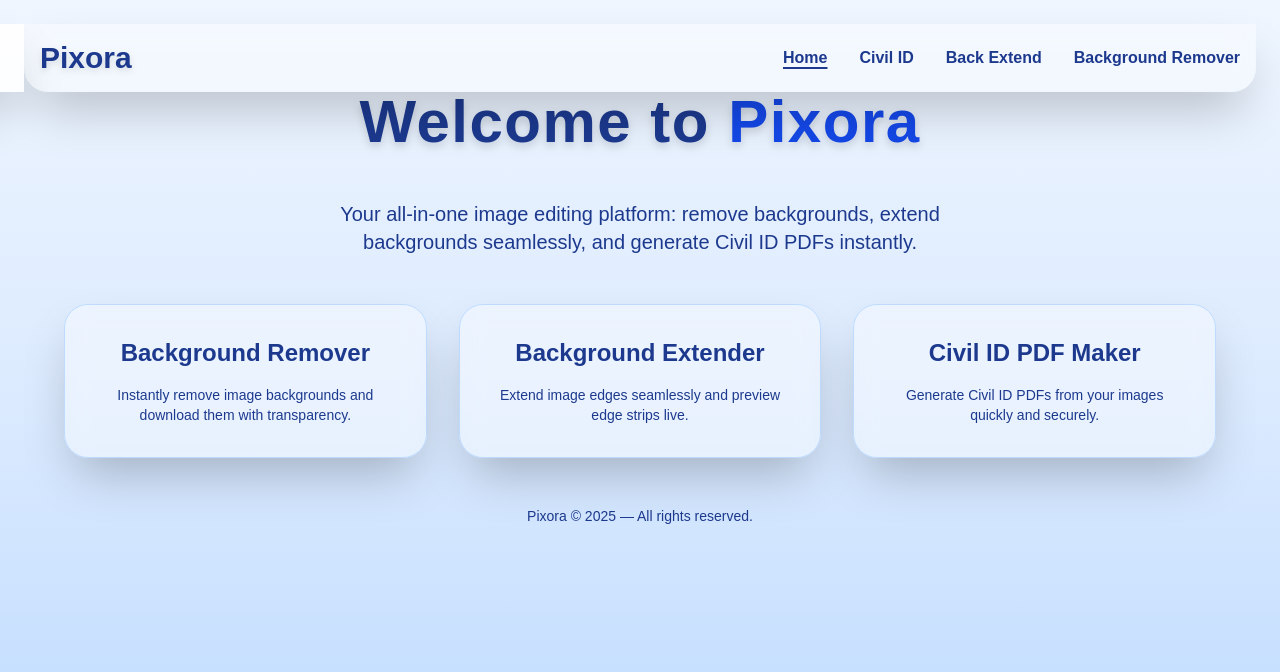
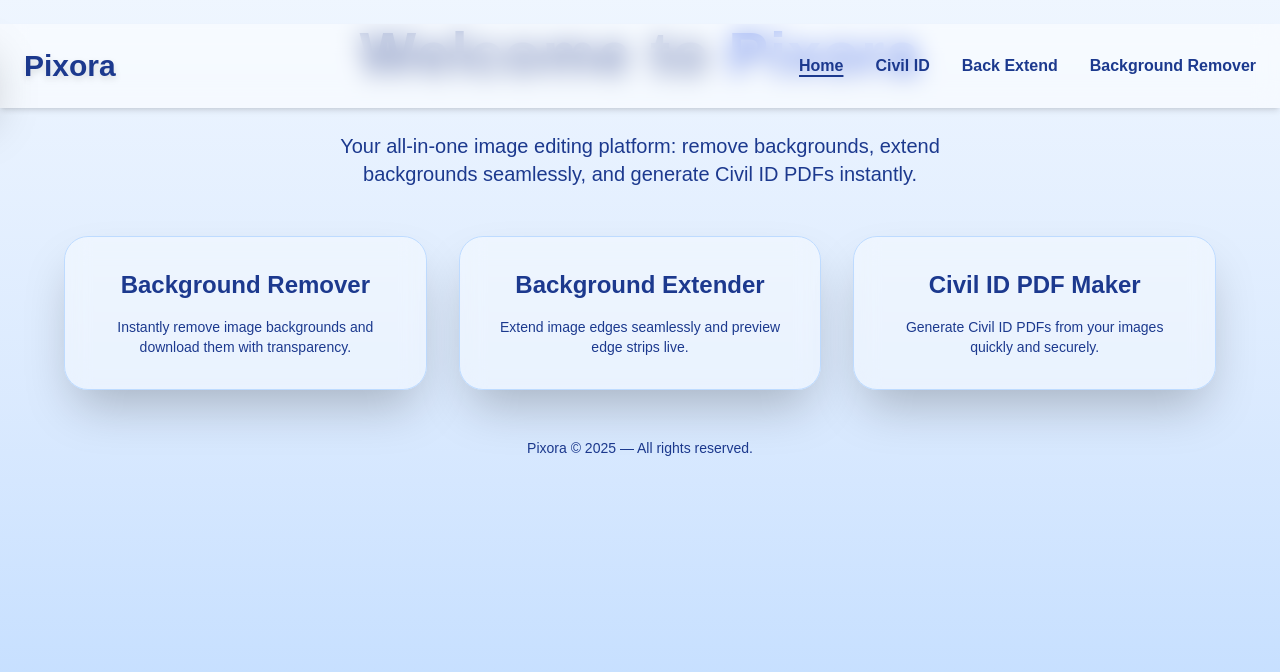
Before and after one commit to BLOUDANJEWELLERY/Pixora, a Next.js app in the folder bg/: page / in a window 1280 px wide. Shown: the top 672 px of the page. Built offline with nearby package versions, Linux system fonts and the light colour scheme.

Commit message:
Update Header.tsx

```diff
--- a/bg/components/Header.tsx
+++ b/bg/components/Header.tsx
@@ -16,11 +16,12 @@ const Header: React.FC = () => {
   ];
 
   return (
-    <header className="w-full bg-white/40 backdrop-blur-md shadow-2xl rounded-b-3xl p-4 flex justify-between items-center relative z-50">
+    <header className="fixed w-full bg-white/50 backdrop-blur-md shadow-md z-50">
+      <div className="max-w-7xl mx-auto flex justify-between items-center p-4 md:p-6">
         {/* Logo */}
-      <h1 className="text-2xl md:text-3xl font-extrabold text-blue-900 drop-shadow-md">
-        <Link href="/">Pixora</Link>
-      </h1>
+        <Link href="/" className="text-2xl md:text-3xl font-extrabold text-blue-900 drop-shadow-md">
+          Pixora
+        </Link>
 
         {/* Desktop Menu */}
         <nav className="hidden md:flex gap-8">
@@ -29,9 +30,7 @@ const Header: React.FC = () => {
               key={item.path}
               href={item.path}
               className={`text-blue-900 font-semibold hover:text-blue-700 transition-colors ${
-              pathname === item.path
-                ? "underline decoration-2 underline-offset-4"
-                : ""
+                pathname === item.path ? "underline decoration-2 underline-offset-4" : ""
               }`}
             >
               {item.name}
@@ -41,17 +40,18 @@ const Header: React.FC = () => {
 
         {/* Hamburger Button */}
         <button
-        className="md:hidden flex flex-col justify-center items-center w-10 h-10 gap-1.5"
+          className="md:hidden flex flex-col justify-center items-center w-10 h-10 gap-1.5 focus:outline-none"
           onClick={() => setIsOpen(true)}
         >
           <span className="block w-8 h-0.5 bg-blue-900 rounded"></span>
           <span className="block w-8 h-0.5 bg-blue-900 rounded"></span>
           <span className="block w-8 h-0.5 bg-blue-900 rounded"></span>
         </button>
+      </div>
 
-      {/* Mobile Slide-out Menu */}
+      {/* Mobile Side Menu */}
       <div
-        className={`fixed top-0 left-0 h-full w-64 bg-white/90 backdrop-blur-xl shadow-2xl p-6 flex flex-col gap-6 transform transition-transform duration-300 z-50 ${
+        className={`fixed top-0 left-0 h-full w-64 bg-white/90 backdrop-blur-xl shadow-2xl p-6 flex flex-col gap-8 transform transition-transform duration-300 z-50 ${
           isOpen ? "translate-x-0" : "-translate-x-full"
         }`}
       >
@@ -65,17 +65,16 @@ const Header: React.FC = () => {
         </button>
 
         {/* Mobile Links */}
-        <nav className="flex flex-col gap-4 mt-6">
-          {navItems.map((item) => (
+        <nav className="flex flex-col gap-6 mt-8">
+          {navItems.map((item, index) => (
             <Link
               key={item.path}
               href={item.path}
               className={`text-blue-900 font-semibold text-lg hover:text-blue-700 transition-colors ${
-                pathname === item.path
-                  ? "underline decoration-2 underline-offset-4"
-                  : ""
+                pathname === item.path ? "underline decoration-2 underline-offset-4" : ""
               }`}
               onClick={() => setIsOpen(false)}
+              style={{ transitionDelay: `${index * 0.05}s` }}
             >
               {item.name}
             </Link>
@@ -86,7 +85,7 @@ const Header: React.FC = () => {
       {/* Overlay */}
       {isOpen && (
         <div
-          className="fixed inset-0 bg-black/30 z-40"
+          className="fixed inset-0 bg-black/30 z-40 backdrop-blur-sm transition-opacity"
           onClick={() => setIsOpen(false)}
         ></div>
       )}
```
Lines whose indentation alone changed are shown as unchanged.
